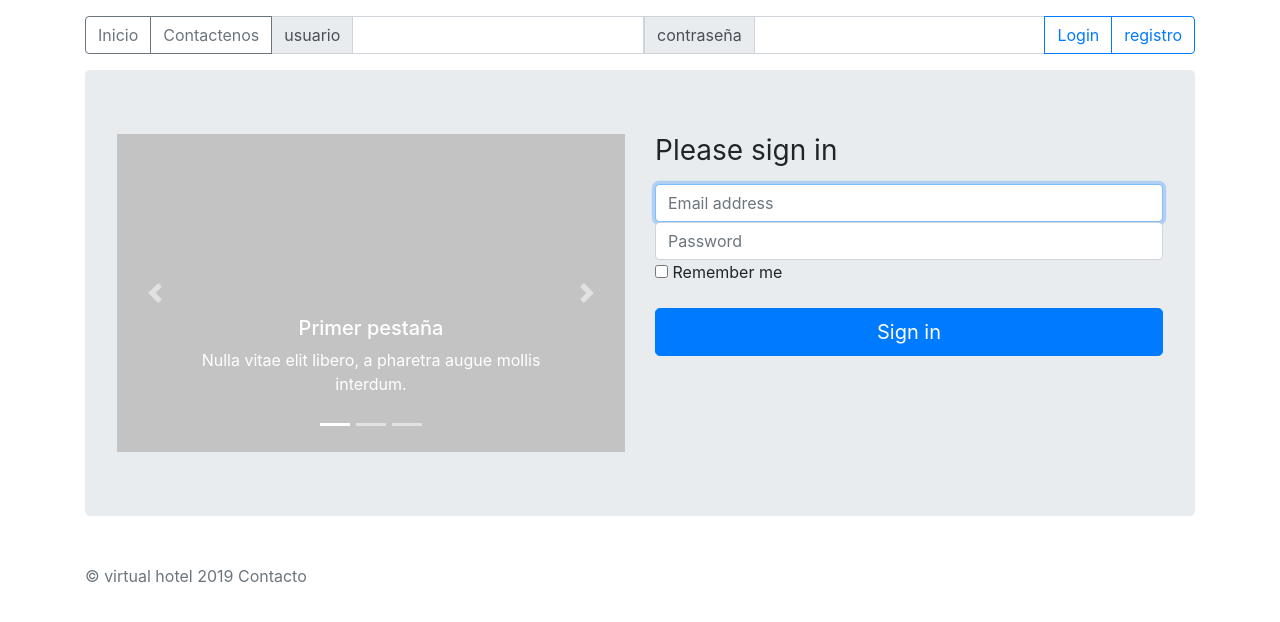
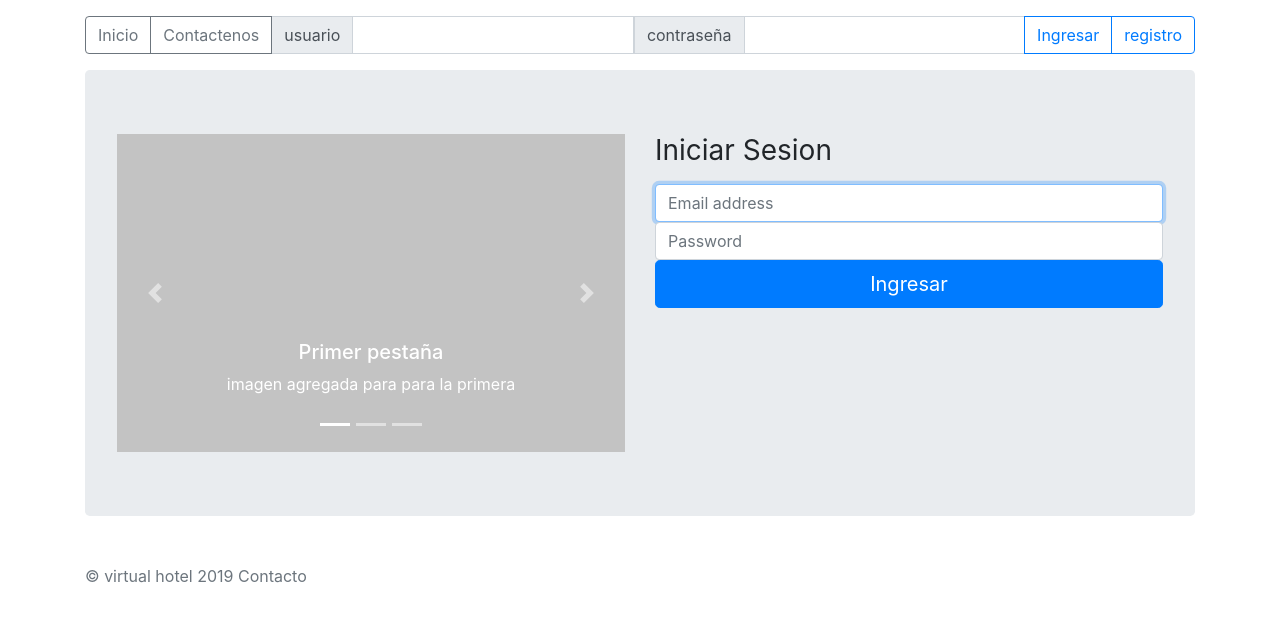
Before and after one commit to cerebro5000/virtualhotel, a PHP site: page / in a window 1280 px wide. Shown: the top 622 px of the page. Run offline with PHP 8.4, Linux system fonts and the light colour scheme; some libraries are stand-ins or nearby versions.

Commit message:
agregado de funcione de login y logout al sistemas y mejora de seguridad de navegacion

```diff
--- a/index.php
+++ b/index.php
@@ -2,7 +2,13 @@
 require_once "system/config.php";
 require_once "system/autoload.php";
 
-session_start();
+//si la session se encuentra por que exista en el servidor iniciara automaticamente la
+//sesion sino iniciara en el inicio de la web
+if(isset($_SESSION)){
+	$controller = 'usuario';
+	$action = 'inicio';
+}
+else{
 	// la variable controller guarda el nombre del controlador y action guarda la acción por ejemplo registrar
 	//si la variable controller y action son pasadas por la url desde layout.php entran en el if
 	if (isset($_GET['controller']) && isset($_GET['action'])) {
@@ -12,14 +18,6 @@ session_start();
 		$controller='inicio';
 		$action='inicio';
 	}
-	//carga la vista layout.php
-	//require_once('vistas/layout.php');
-	require_once('routes.php');
-
-/*if(!empty($_POST["section"]) or $_POST["section"] === "inicio"){
-echo "hola";
 }
-require_once "header.php";
-require_once "footer.php";
-*/
- ?>
+require_once('routes.php');
+?>
--- a/routes.php
+++ b/routes.php
@@ -15,7 +15,7 @@
 	//array con los controladores y sus respectivas acciones
 	$controllers= array(
 						'inicio'=>['inicio','contacto', 'registro'],
-						'usuario'=>['inicio','login','register','update', 'delete', 'preferencias'],
+						'usuario'=>['inicio', 'login', 'logout','register','update', 'delete', 'preferencias'],
 						'hotel'=>['inicio']
 						);
 	//verifica que el controlador enviado desde index.php esté dentro del arreglo controllers
--- a/system/config.php
+++ b/system/config.php
@@ -4,7 +4,7 @@ define('URI', $_SERVER['REQUEST_URI']);
 
 //vcariables de configuracion de base de datos
 define('HOST', "localhost");
-define('DB', 'virtualholel');
+define('DB', 'virtualhotel');
 define('USER', 'root');
 define('PASSWORD', '');
 define('CHARSET', 'UTF-8');
--- a/vistas/inicio/inicio.php
+++ b/vistas/inicio/inicio.php
@@ -14,21 +14,21 @@
 						<img src="img/fondo feo.jpg" class="d-block w-100" alt="...">
 						<div class="carousel-caption d-none d-md-block">
 						<h5>Primer pestaña</h5>
-						<p>Nulla vitae elit libero, a pharetra augue mollis interdum.</p>
+						<p>imagen agregada para para la primera</p>
 						</div>
 						</div>
 						<div class="carousel-item">
 						<img src="img/fondo feo.jpg" class="d-block w-100" alt="...">
 						<div class="carousel-caption d-none d-md-block">
 						<h5>Segunda pestaña</h5>
-						<p>Lorem ipsum dolor sit amet, consectetur adipiscing elit.</p>
+						<p>texto para la segunda pestaña</p>
 						</div>
 						</div>
 						<div class="carousel-item">
 						<img src="img/fondo feo.jpg" class="d-block w-100" alt="...">
 						<div class="carousel-caption d-none d-md-block">
 						<h5>Tercera pestaña</h5>
-						<p>Praesent commodo cursus magna, vel scelerisque nisl consectetur.</p>
+						<p>texto para otra pestaña mas</p>
 						</div>
 						</div>
 						</div>
@@ -44,17 +44,12 @@
 				</div>
 			</div>
 			<div class="col-lg-6">
-				<h1 class="h3 mb-3 font-weight-normal">Please sign in</h1>
-				<label for="inputEmail" class="sr-only">Email address</label>
+				<h1 class="h3 mb-3 font-weight-normal">Iniciar Sesion</h1>
+				<label for="inputEmail" class="sr-only">Usuario</label>
 				<input type="email" id="inputEmail" class="form-control" placeholder="Email address" required="" autofocus="">
-				<label for="inputPassword" class="sr-only">Password</label>
+				<label for="inputPassword" class="sr-only">Contraseña</label>
 				<input type="password" id="inputPassword" class="form-control" placeholder="Password" required="">
-				<div class="checkbox mb-3">
-					<label>
-						<input type="checkbox" value="remember-me"> Remember me
-					</label>
-				</div>
-				<button class="btn btn-lg btn-primary btn-block" type="submit">Sign in</button>
+				<button class="btn btn-lg btn-primary btn-block" type="submit">Ingresar</button>
 				</div>
 		</div>
 
--- a/vistas/menu.php
+++ b/vistas/menu.php
@@ -1,10 +1,8 @@
-<body>
 <div class="container mt-3">
-	<form id="iniciosesion" action="index.php?controller=usuario&action=login" method="post">
 	<div class="input-group mb-3">
 		<div class="input-group-prepend" id="button-addon3">
-			<a id="inicio" href="?controller=inicio&action=inicio" class="btn btn-outline-secondary" type="button">Inicio</a>
-			<a id="contactenos" href="?controller=inicio&action=contacto" class="btn btn-outline-secondary" type="button">Contactenos</a>
+			<a id="inicio" href="?controller=inicio&action=inicio" class="btn btn-outline-secondary">Inicio</a>
+			<a id="contactenos" href="?controller=inicio&action=contacto" class="btn btn-outline-secondary">Contactenos</a>
 		</div>
 
 		<div class="input-group-prepend" id="button-addon3">
@@ -16,29 +14,37 @@
 		</div>
 		<input id="contrasena" type="password" class="form-control" placeholder="">
 		<div class="input-group-append" id="button-addon3">
-			<a  id="login" name="login"  class="btn btn-outline-primary"  href="javascript:goLogin()">Login</a>
-			<a id="registro" href="?controller=inicio&action=registro" class="btn btn-outline-primary" type="button">registro</a>
+			<button id="login" name="login"  class="btn btn-outline-primary">Ingresar</button>
+			<a id="registro" href="?controller=inicio&action=registro" class="btn btn-outline-primary" >registro</a>
 		</div>
 	</div>
-	</form>
 </div>
 <script type="text/javascript">
-	function goLogin() {
-		var connect, form, response, result, user, pass, sesion;
-		user = $('#correo').value;
-		pass = $('#password').value;
-		form = 'user=' + user + '&pass=' + pass;
-
-		connect = new XMLHttpRequest();
-		connect.open('POST','/index.php?controller=usuario&action=login',true);
-		connect.setRequestHeader('Content-Type','application/x-www-form-urlencoded');
-		location.replace('index.php?controller=usuario&action=login');
-		connect.send(form);
-		alert('enviado');
-	}
-	function runScriptLogin(e) {
-		if(e.keyCode == 13) {
-			goLogin();
-		}
-	}
+	$(document).ready(function() {
+		$('#login').click(function(event){
+			if ($('#usuario').val() == "" && $('#contrasena').val() == "") {
+				alert('campos vacios');
+			}
+			else{
+				event.preventDefault();
+				$.post('index.php?controller=usuario&action=login',
+				{
+					usuario : $('#usuario').val(),
+					contrasena : $('#contrasena').val()
+				},function(dato){
+					switch(dato){
+						case 'true':
+							window.location.href = 'index.php?controller=usuario&action=inicio';
+						break;
+						case 'usuario incorrecto':
+							alert('usuario o contraseña erronea verifique su informacion');
+						break;
+						case 'false':
+							alert('usuario o contraseña erronea verifique su informacion');
+						break;
+					}
+				});
+			}
+		});
+	});
 </script>
```
Also changed, not shown: controlador/Usuario_controller.php (+33 -6 lines), modelos/Usuario_model.php (+46 -3 lines), system/conexion.php (+24 -18 lines), vistas/inicio/registro.php (+22 -3 lines), vistas/usuario/menu.php (+26 -1 lines), vistas/header.php (line endings or trailing spaces).
